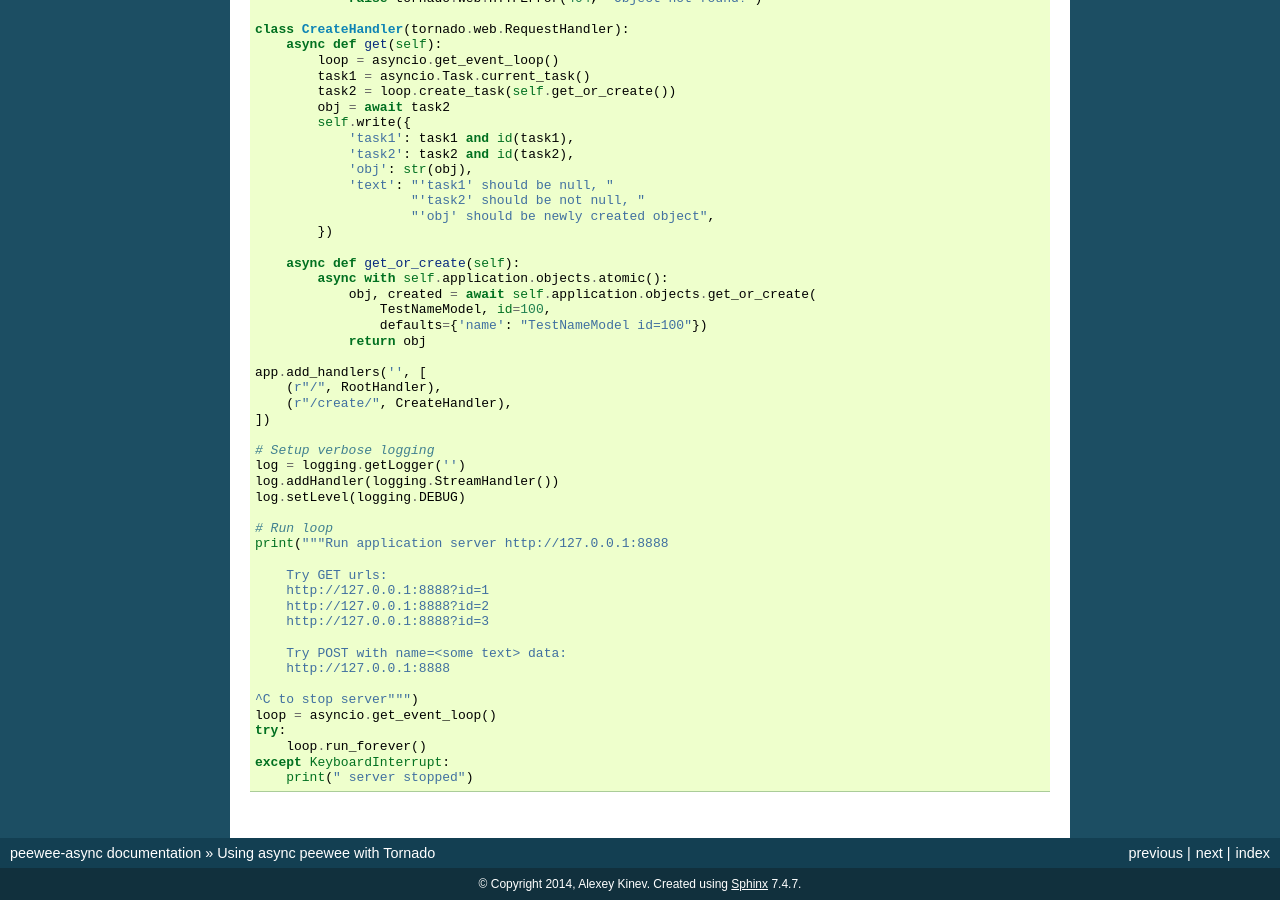
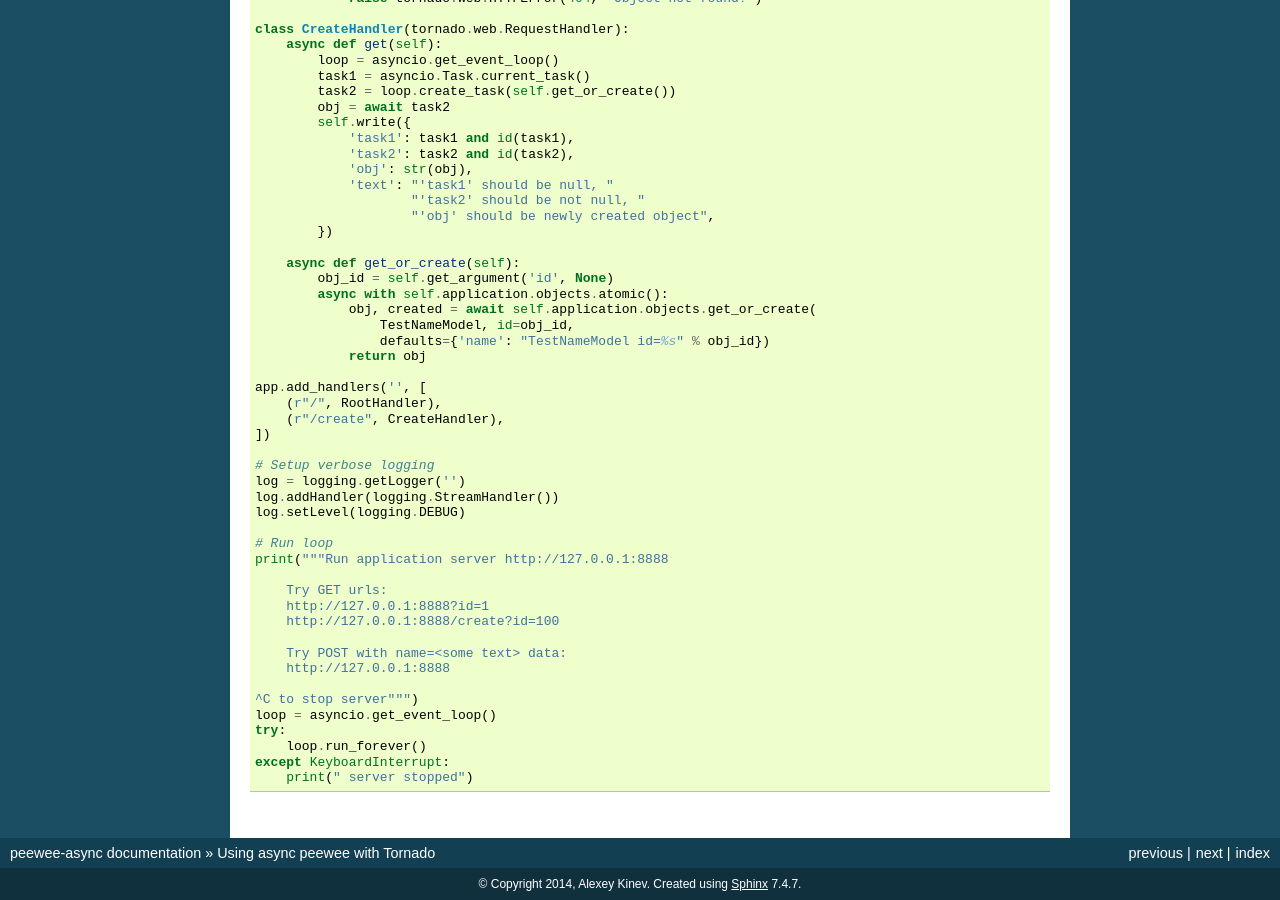
Before and after one commit to 05bit/peewee-async, a Sphinx documentation site: the page built from docs/peewee_async/tornado.rst, in a window 1280 px wide and 900 px high, scrolled down 1477 px. Built offline with Sphinx 7.4.7, drawn with Linux system fonts in a browser that asks for light colours; the version number could not be read and is left out.

Commit message:
Update example

```diff
--- a/docs/peewee_async/tornado.rst
+++ b/docs/peewee_async/tornado.rst
@@ -102,15 +102,16 @@ The complete working example is provided below. And here are some general notes:
             })
 
         async def get_or_create(self):
+            obj_id = self.get_argument('id', None)
             async with self.application.objects.atomic():
                 obj, created = await self.application.objects.get_or_create(
-                    TestNameModel, id=100,
-                    defaults={'name': "TestNameModel id=100"})
+                    TestNameModel, id=obj_id,
+                    defaults={'name': "TestNameModel id=%s" % obj_id})
                 return obj
 
     app.add_handlers('', [
         (r"/", RootHandler),
-        (r"/create/", CreateHandler),
+        (r"/create", CreateHandler),
     ])
 
     # Setup verbose logging
@@ -123,8 +124,7 @@ The complete working example is provided below. And here are some general notes:
 
         Try GET urls:
         http://127.0.0.1:8888?id=1
-        http://127.0.0.1:8888?id=2
-        http://127.0.0.1:8888?id=3
+        http://127.0.0.1:8888/create?id=100
 
         Try POST with name=<some text> data:
         http://127.0.0.1:8888
```
Also changed, not shown: 1 other file.
